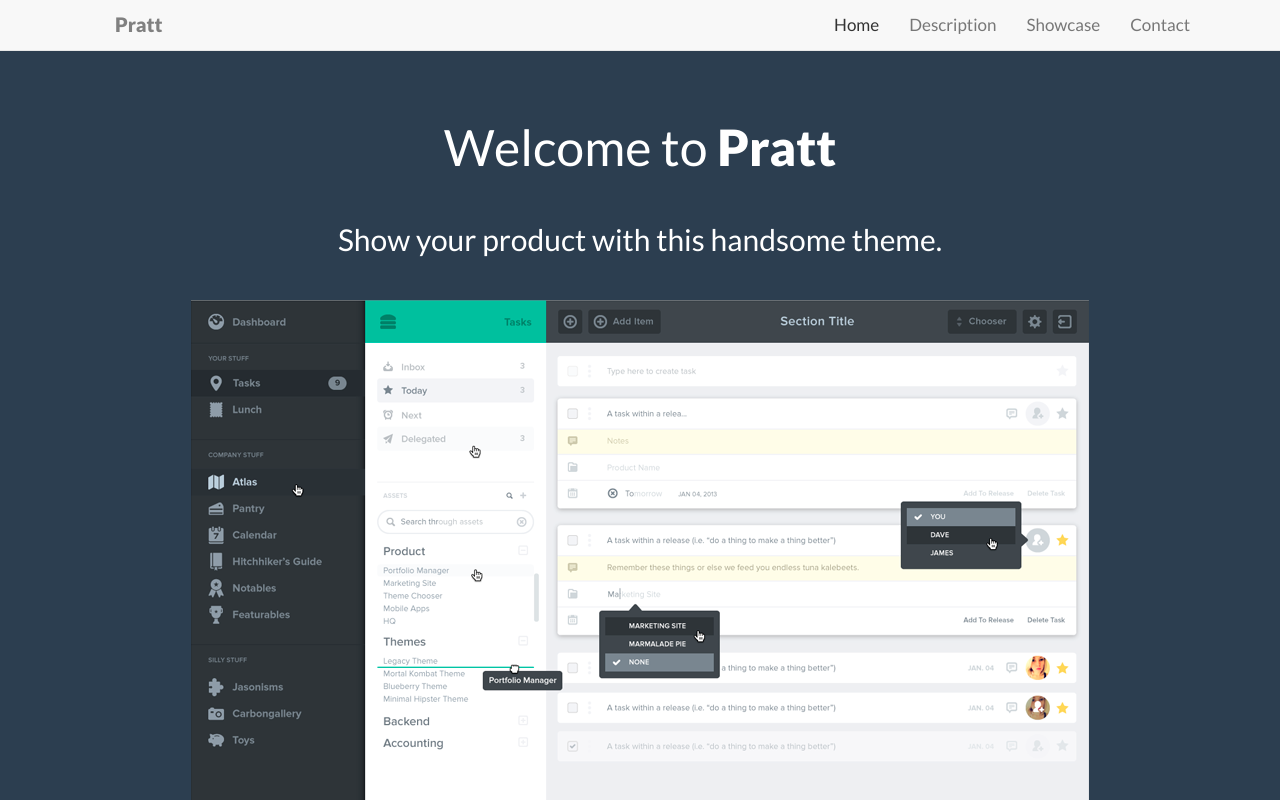
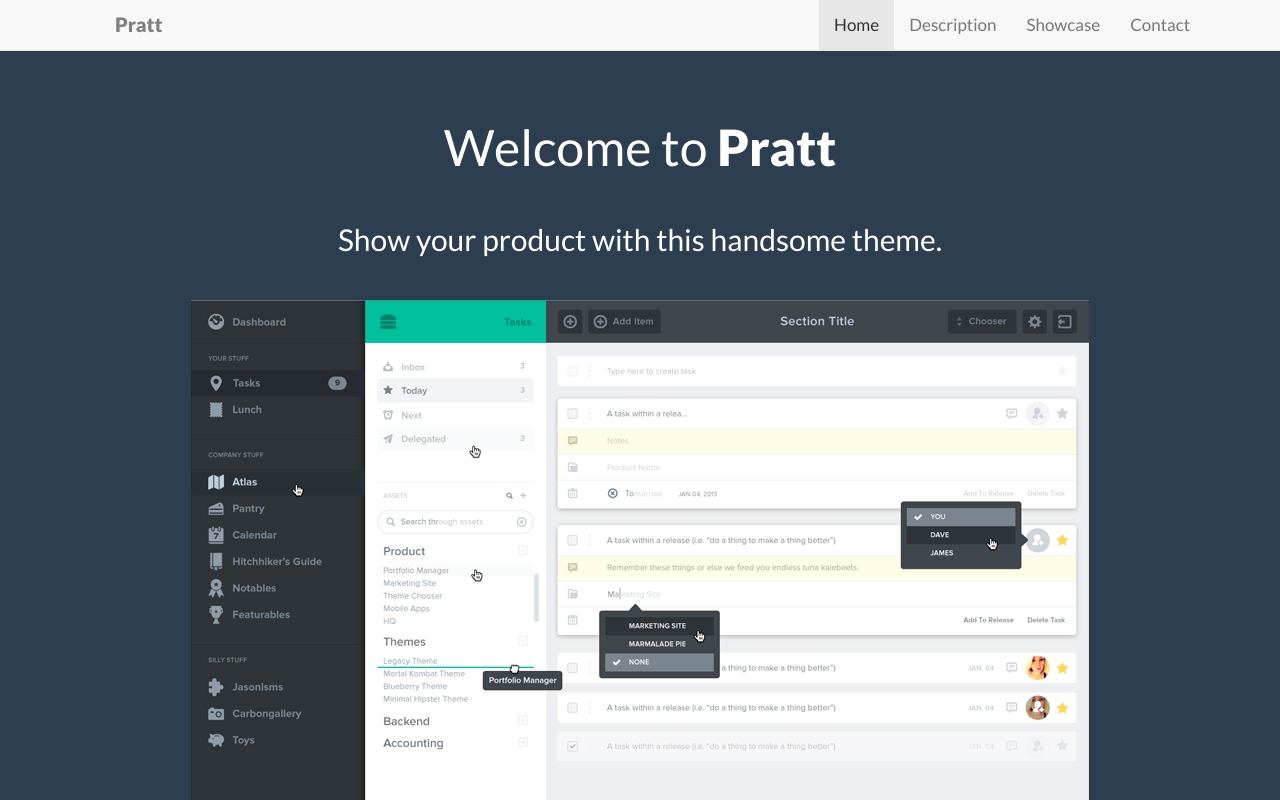
Before and after one commit to caroquintana/responsive-pratt, a plain HTML site: page index.html in a window 1280 px wide. In both pictures the pointer is over the item "Home". Shown: the top 800 px of the page. Drawn offline with nearby package versions, Linux system fonts and the light colour scheme.

Commit message:
hover ok

```diff
--- a/assets/css/main.css
+++ b/assets/css/main.css
@@ -18,6 +18,17 @@
 	margin-top: 10px;
 	font-size: 20px;
 }
+
+li{
+	-webkit-transition-duration: 0.4s; /* Safari */
+	transition-duration: 0.4s;
+}
+
+li:hover {
+    background-color: #e7e7e7;
+    color: white;
+}
+
 .navbar-nav{
 	margin-right: 60px;
 }
```
